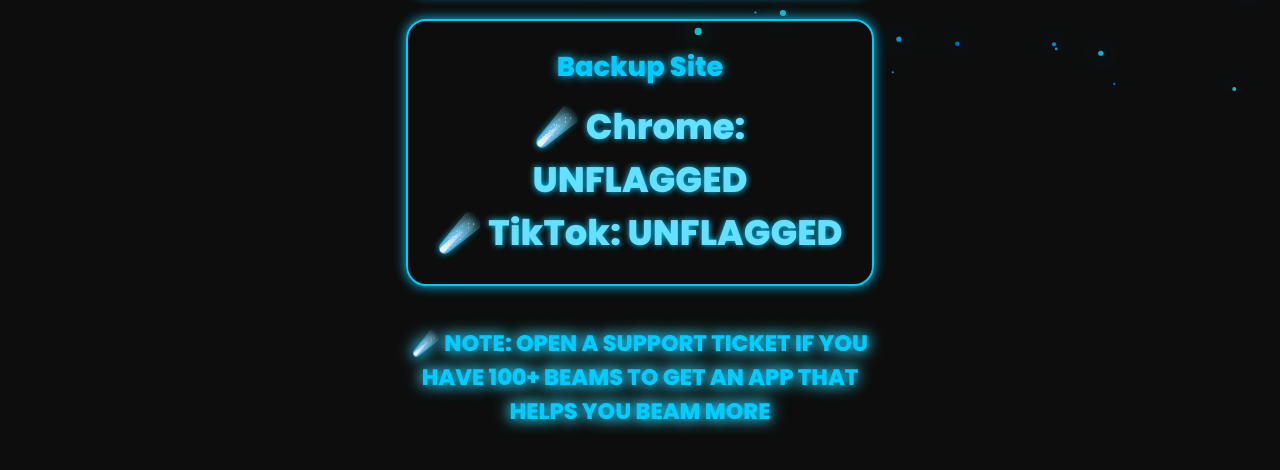
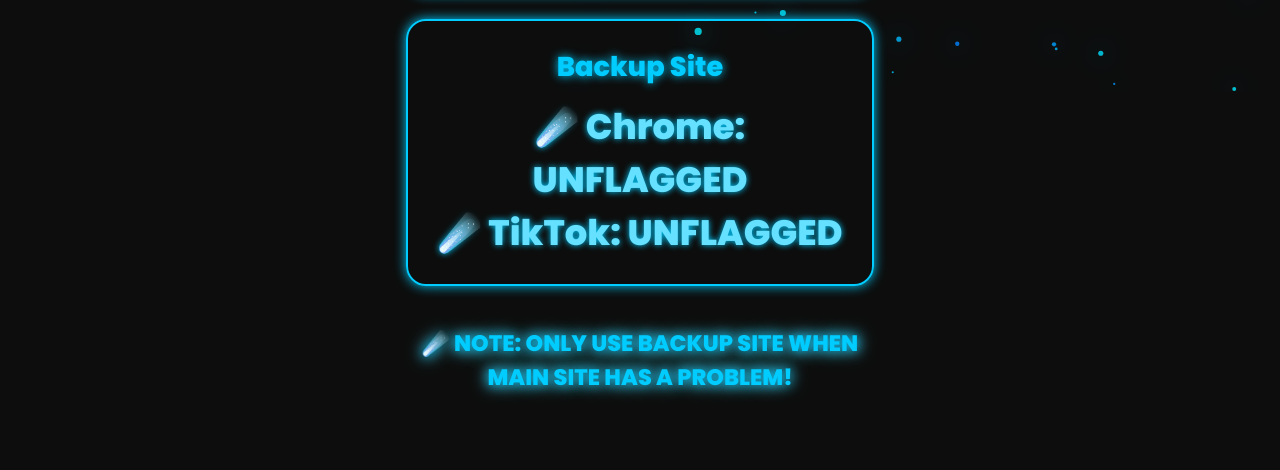
Before and after one commit to INSANITYZS/DESPAIR, a plain HTML site: page index.html in a window 1280 px wide. Shown: the part 708-1178 px from the top of the page. Drawn offline with Linux system fonts and the light colour scheme.

Commit message:
Update index.html

```diff
--- a/index.html
+++ b/index.html
@@ -34,8 +34,8 @@
       </a>
     </div>
 
-    <div class="warning-text">
-      <span class="blue-fire">☄️</span> NOTE: OPEN A SUPPORT TICKET IF YOU HAVE 100+ BEAMS TO GET AN APP THAT HELPS YOU BEAM MORE
+    <div class="warning-text"
+      <span class="blue-fire">☄️</span> NOTE: ONLY USE BACKUP SITE WHEN MAIN SITE HAS A PROBLEM!
     </div>
   </div>
 
```
